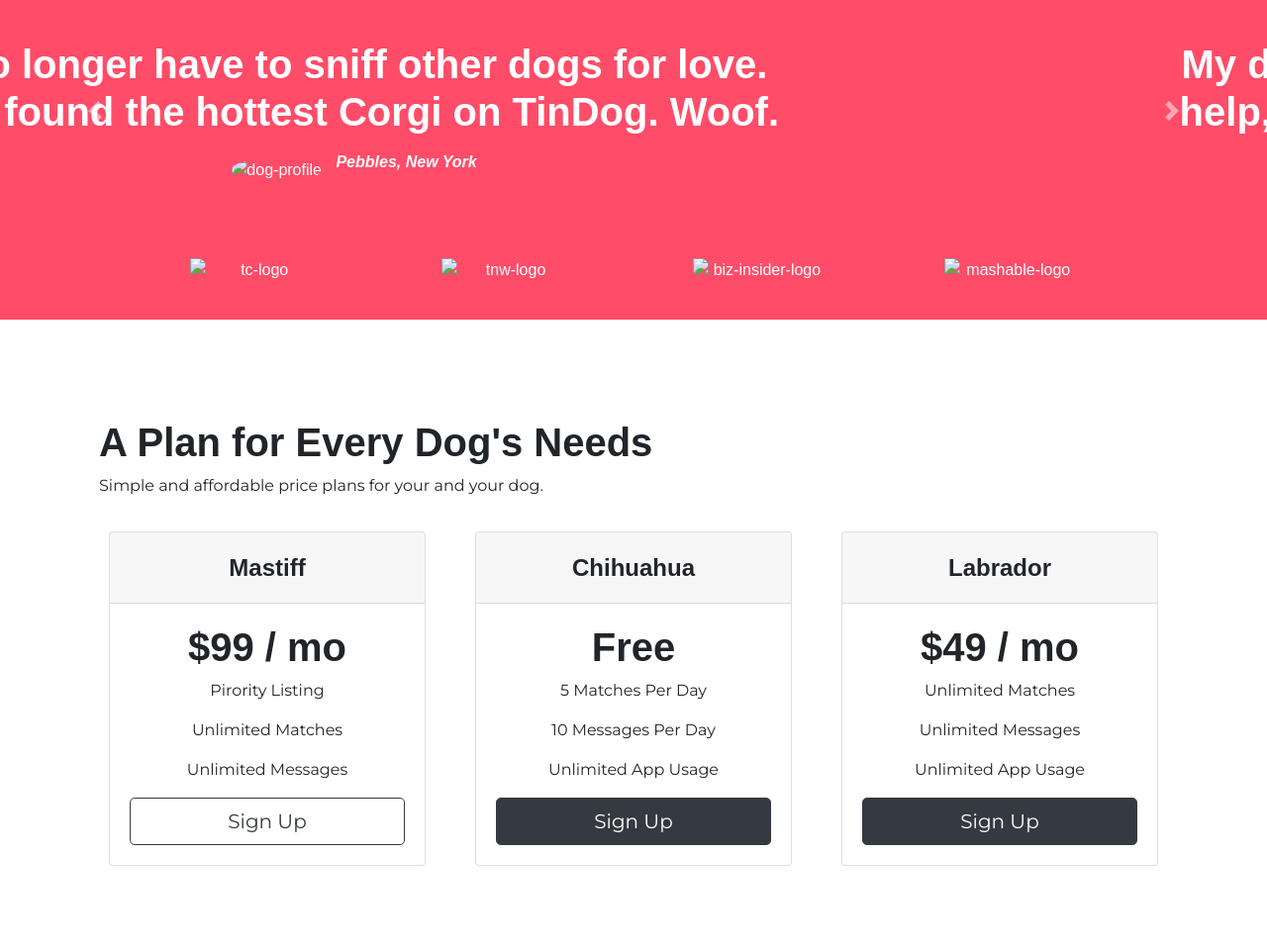
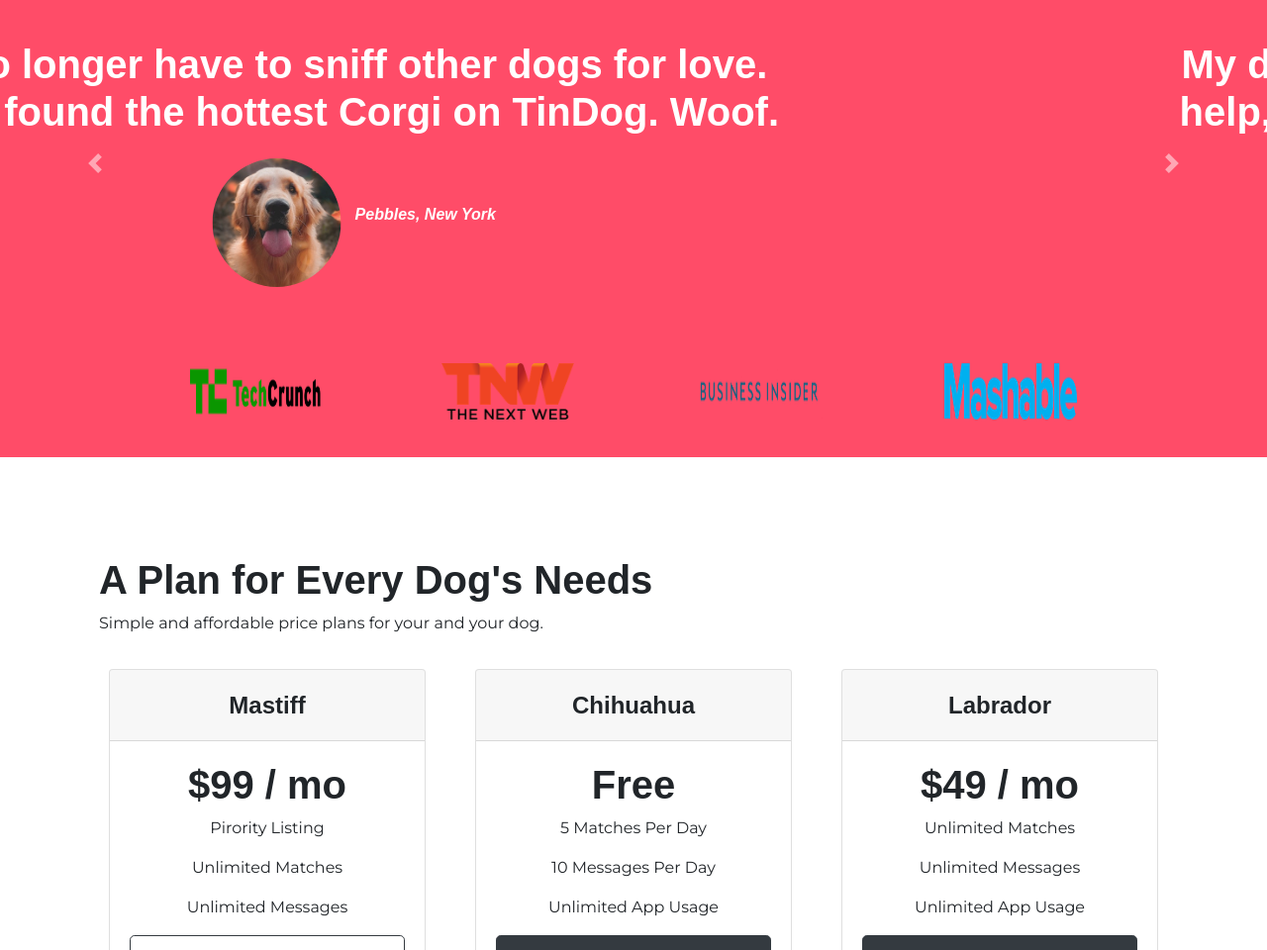
Before and after one commit to jaya678/tindog, a plain HTML site: page index.html in a window 1280 px wide. Shown: the part 1019-1979 px from the top of the page at 99% size. Drawn offline with nearby package versions, Linux system fonts and the light colour scheme; files that its build step writes are made by us from their sources; files whose address does not match are found by name.

Commit message:
Update index.html

```diff
--- a/index.html
+++ b/index.html
@@ -11,7 +11,7 @@
 
   <!-- Stylesheets -->
   <link rel="stylesheet" href="https://maxcdn.bootstrapcdn.com/bootstrap/4.0.0/css/bootstrap.min.css" integrity="sha384-Gn5384xqQ1aoWXA+058RXPxPg6fy4IWvTNh0E263XmFcJlSAwiGgFAW/dAiS6JXm" crossorigin="anonymous">
-  <link rel="stylesheet" href="css/styles.css">
+  <link rel="stylesheet" href="styles.css">
 
   <!-- Font Awesome -->
   <link rel="stylesheet" href="https://cdnjs.cloudflare.com/ajax/libs/font-awesome/5.15.3/css/all.min.css" integrity="sha512-iBBXm8fW90+nuLcSKlbmrPcLa0OT92xO1BIsZ+ywDWZCvqsWgccV3gFoRBv0z+8dLJgyAHIhR35VZc2oM/gI1w==" crossorigin="anonymous" />
@@ -89,14 +89,14 @@
         <div class="carousel-item active">
           <div class="container-fluid">
             <h2>I no longer have to sniff other dogs for love. I've found the hottest Corgi on TinDog. Woof.</h2>
-            <img src="images/dog-img.jpg" alt="dog-profile" class="dog-image">
+            <img src="dog-img.jpg" alt="dog-profile" class="dog-image">
             <strong><em>Pebbles, New York</em></strong>
            </div>
         </div>
         <div class="carousel-item">
           <div class="container-fluid">
             <h2 class="testimonial-text">My dog used to be so lonely, but with TinDog's help, they've found the love of their life. I think.</h2>
-            <img class="testimonial-image" src="images/lady-img.jpg" alt="lady-profile">
+            <img class="testimonial-image" src="lady-img.jpg" alt="lady-profile">
             <strong><em>Beverly, Illinois</em></strong>
            </div>
         </div>
@@ -119,10 +119,10 @@
 
   <section id="press" class="text-center">
     <div class="container-fluid press-container">
-    <img class="press-image" src="images/techcrunch.png" alt="tc-logo">
-    <img class="press-image" src="images/tnw.png" alt="tnw-logo">
-    <img class="press-image" src="images/bizinsider.png" alt="biz-insider-logo">
-    <img class="press-image" src="images/mashable.png" alt="mashable-logo">
+    <img class="press-image" src="techcrunch.png" alt="tc-logo">
+    <img class="press-image" src="tnw.png" alt="tnw-logo">
+    <img class="press-image" src="bizinsider.png" alt="biz-insider-logo">
+    <img class="press-image" src="mashable.png" alt="mashable-logo">
     </div>
   </section>
 
```
